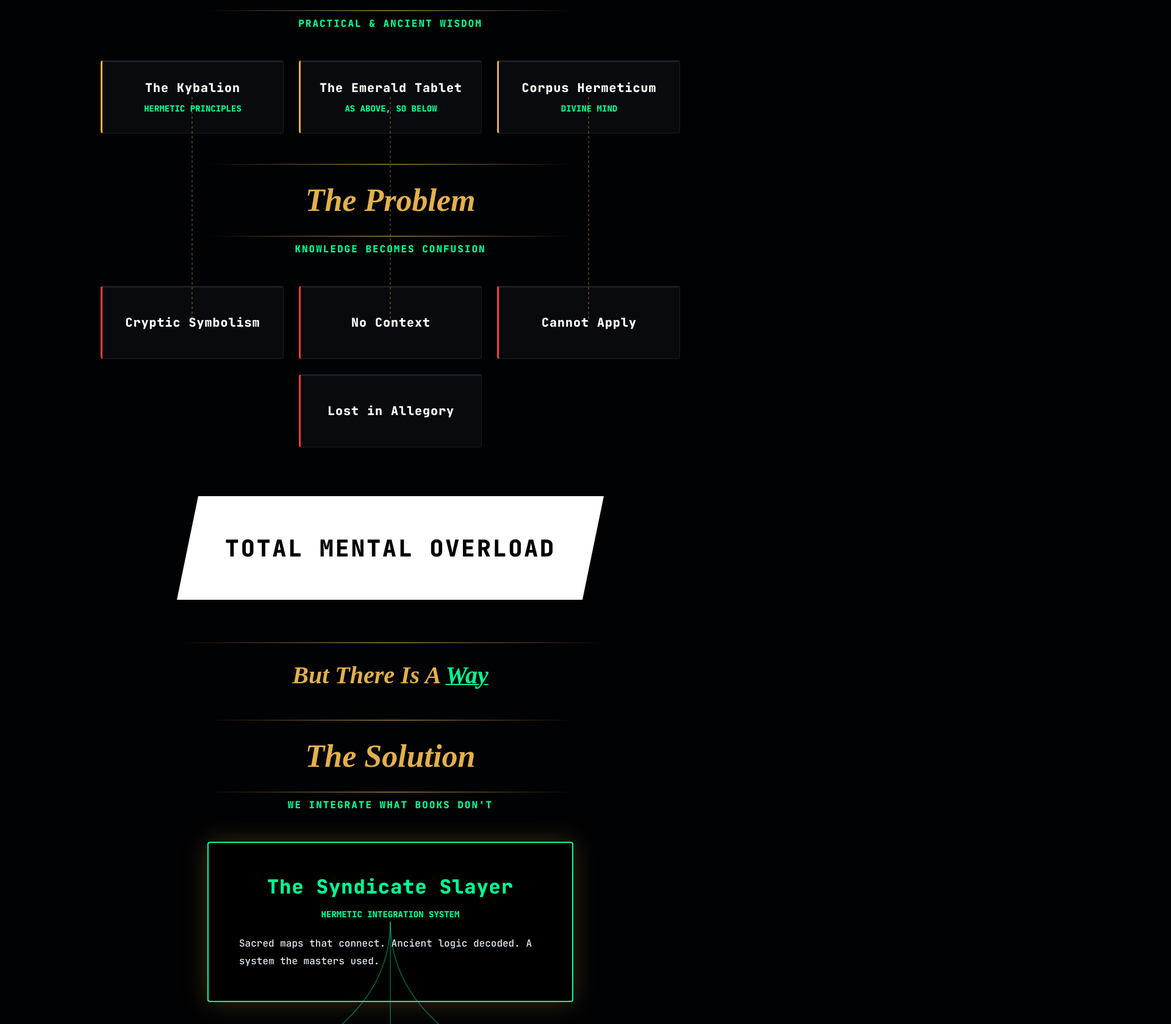
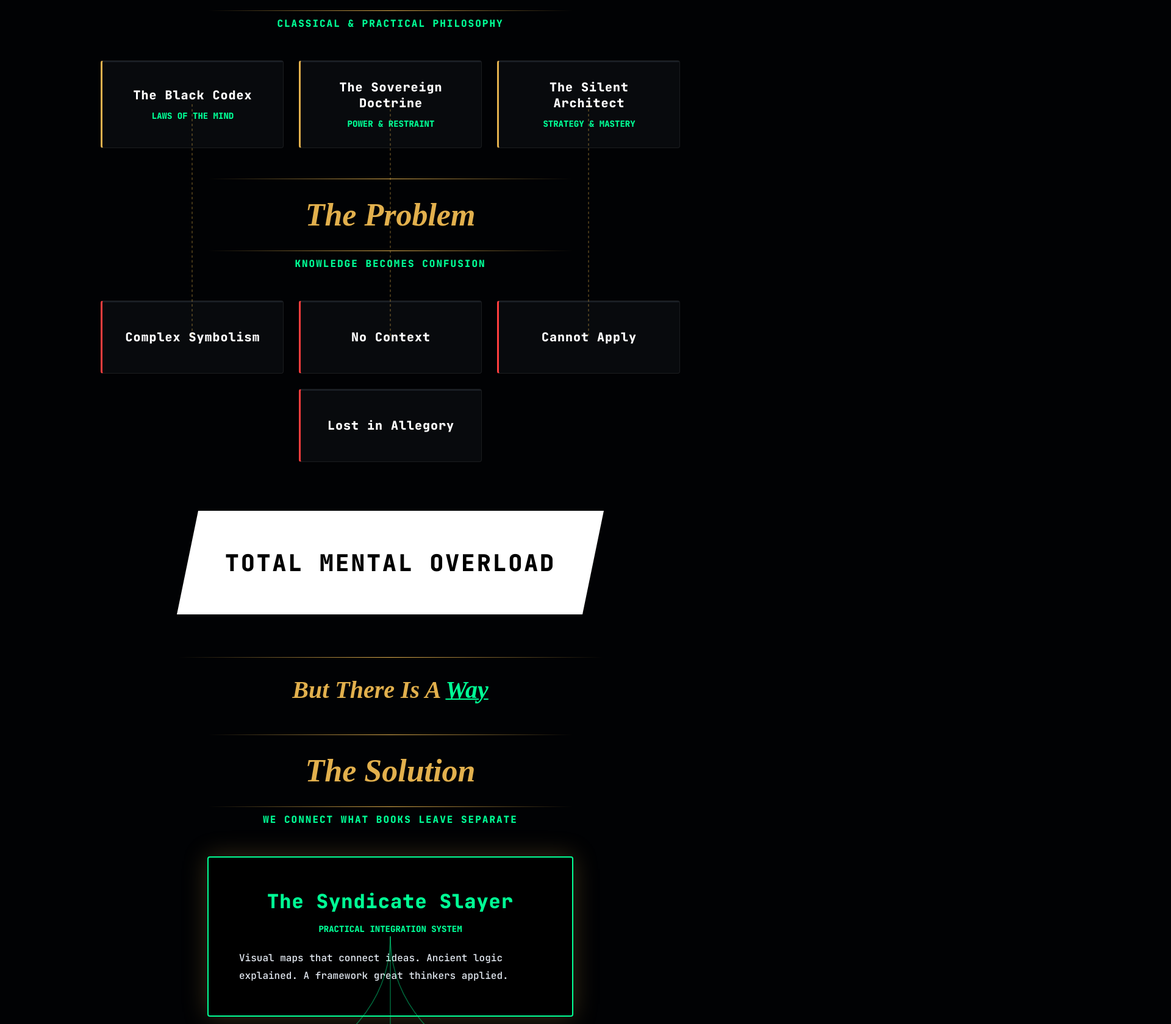
Before and after one commit to drmuhammadarqams-star/jp-audit, a plain HTML site: page index.html in a window 1280 px wide. Shown: the part 1120-2800 px from the top of the page at 61% size, 1920 px wide, since content can reach past the window. Drawn offline with Linux system fonts and the light colour scheme; a web font is replaced by a local one.

Commit message:
Update index.html

```diff
--- a/index.html
+++ b/index.html
@@ -681,24 +681,24 @@ svg#svg-canvas {
   <div class="hero">
     <div class="status">// FOR THE SEEKER OF CLARITY.</div>
     <h1>Ancient Wisdom<br>Feels Like <span>Riddles</span></h1>
-    <div class="subhero-text">You decode the symbols. Unlock the practical applications of ancient wisdom.</div>
+    <div class="subhero-text">You understand the concepts. Apply timeless principles to modern life.</div>
   </div>
 
   <div class="section-header">What You Read</div>
-  <div class="section-subtext">Practical & Ancient Wisdom</div>
+  <div class="section-subtext">Classical & Practical Philosophy</div>
 
   <div class="row">
     <div class="node input" id="book-ego">
-      <div class="title">The Kybalion</div>
-      <div class="sub">Hermetic Principles</div>
+      <div class="title">The Black Codex</div>
+      <div class="sub">Laws of the Mind</div>
     </div>
     <div class="node input" id="book-obstacle">
-      <div class="title">The Emerald Tablet</div>
-      <div class="sub">As Above, So Below</div>
+      <div class="title">The Sovereign Doctrine</div>
+      <div class="sub">Power & Restraint</div>
     </div>
     <div class="node input" id="book-war">
-      <div class="title">Corpus Hermeticum</div>
-      <div class="sub">Divine Mind</div>
+      <div class="title">The Silent Architect</div>
+      <div class="sub">Strategy & Mastery</div>
     </div>
   </div>
 
@@ -706,7 +706,7 @@ svg#svg-canvas {
   <div class="section-subtext">Knowledge becomes confusion</div>
 
   <div class="row">
-    <div class="node problem" id="prob-1"><div class="title">Cryptic Symbolism</div></div>
+    <div class="node problem" id="prob-1"><div class="title">Complex Symbolism</div></div>
     <div class="node problem" id="prob-2"><div class="title">No Context</div></div>
     <div class="node problem" id="prob-3"><div class="title">Cannot Apply</div></div>
     <div class="node problem" id="prob-4"><div class="title">Lost in Allegory</div></div>
@@ -721,33 +721,33 @@ svg#svg-canvas {
   </div>
 
   <div class="section-header">The Solution</div>
-  <div class="section-subtext">We integrate what books don't</div>
+  <div class="section-subtext">We connect what books leave separate</div>
 
   <div class="row" style="justify-content: center;">
     <div class="node solution" id="solution-node" style="width: 100%; max-width: 600px; border-left: none; border: 2px solid var(--sage);">
       <div class="title" style="color: var(--sage); font-size: 32px;">The Syndicate Slayer</div>
-      <div class="sub" style="color: var(--sage); margin-top: 15px;">Hermetic Integration System</div>
+      <div class="sub" style="color: var(--sage); margin-top: 15px;">Practical Integration System</div>
       <div style="font-size: 16px; color: var(--text); margin-top: 25px; line-height: 1.8; font-weight: 500;">
-        Sacred maps that connect. Ancient logic decoded. A system the masters used.
+        Visual maps that connect ideas. Ancient logic explained. A framework great thinkers applied.
       </div>
     </div>
   </div>
 
   <div class="section-header">What You Get</div>
-  <div class="section-subtext">The complete integration system</div>
+  <div class="section-subtext">The complete reading framework</div>
 
   <div class="row">
     <div class="node output" id="output-1">
       <div class="title">Mind Maps</div>
-      <div class="sub">Sacred Geometry</div>
+      <div class="sub">Visual Frameworks</div>
     </div>
     <div class="node output" id="output-2">
-      <div class="title">The Hidden History & Logic of Hermetic Wisdom</div>
-      <div class="sub">Tradition decoded</div>
+      <div class="title">The History & Logic of Ancient Philosophy</div>
+      <div class="sub">Tradition explained</div>
     </div>
     <div class="node output" id="output-3">
       <div class="title">Integration System</div>
-      <div class="sub">The Adept's Workbook</div>
+      <div class="sub">The Reader's Workbook</div>
     </div>
   </div>
 
```
